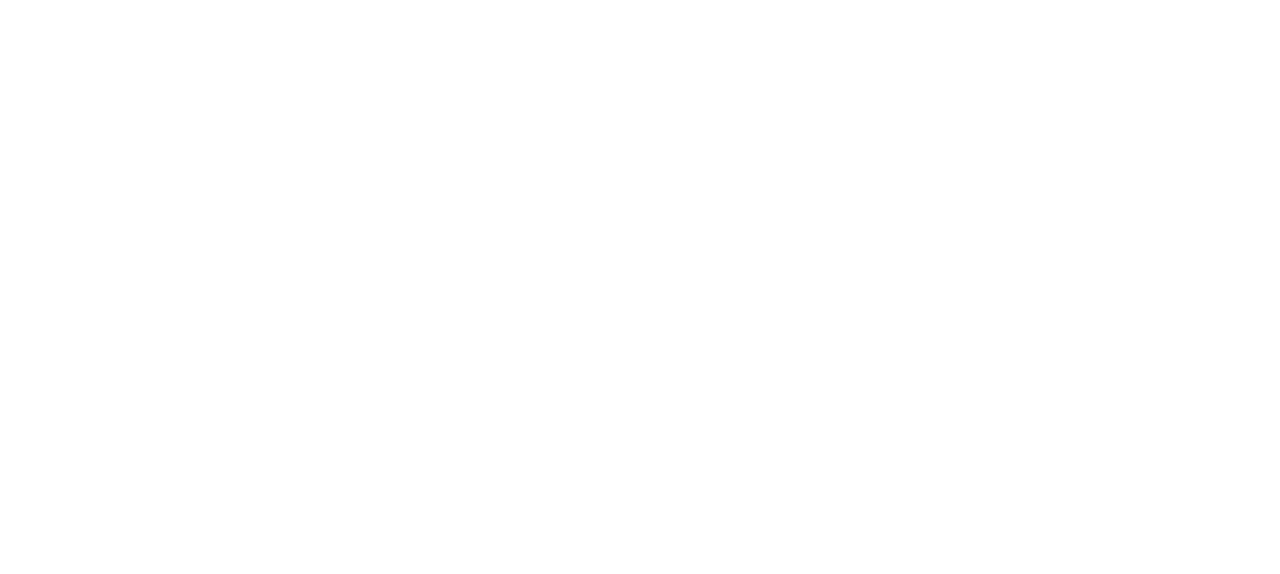
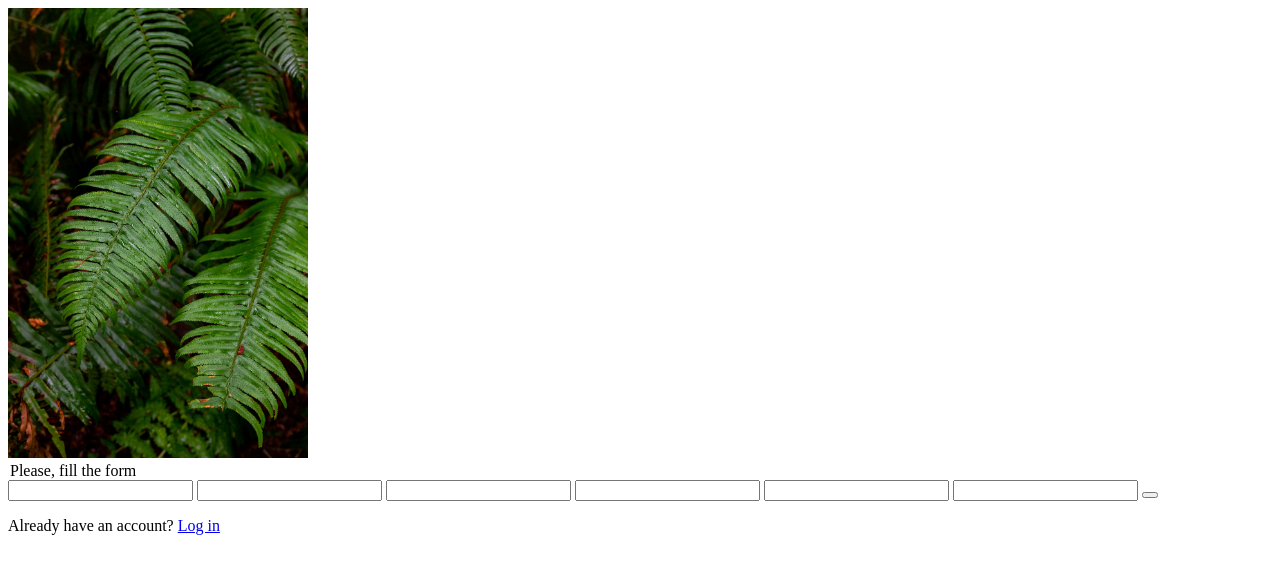
Before and after one commit to CodeLenov/sign-up_form_top, a plain HTML site: page index.html in a window 1280 px wide. Drawn offline with Linux system fonts and the light colour scheme.

Commit message:
ADD HTML base structure

```diff
--- a/index.html
+++ b/index.html
@@ -2,15 +2,43 @@
 <html lang="en">
 <head>
 	<link rel="stylesheet" href="./styles.css" />
-	<script src="./script.js" defer></script>
 	<meta charset="utf-8">
 	<meta name="viewport" content="width=device-width, initial-scale=1">
 	<title>Sign-up Form</title>
+	<link rel="icon" type="image/icon type" href="./images/favicon.png" />
 </head>
 
 <body>
 
+<img src="./images/form.jpg" alt="form image" width="300px" />
 
+<form action="" method="POST">
+
+	<legend>Please, fill the form</legend>
+
+	<label></label>
+	<input />
+
+	<label></label>
+	<input />
+
+	<label></label>
+	<input />
+
+	<label></label>
+	<input />
+
+	<label></label>
+	<input />
+
+	<label></label>
+	<input />
+
+	<button type="submit"></button>
+
+	<p>Already have an account? <a href="#">Log in</a></p>
+
+</form>
 
 </body>
 </html>
```
Also changed, not shown: fonts/Norse-Bold.otf (added), images/form.jpg (added), images/odin-logo.png (added), script.js (deleted), 1 other file.
